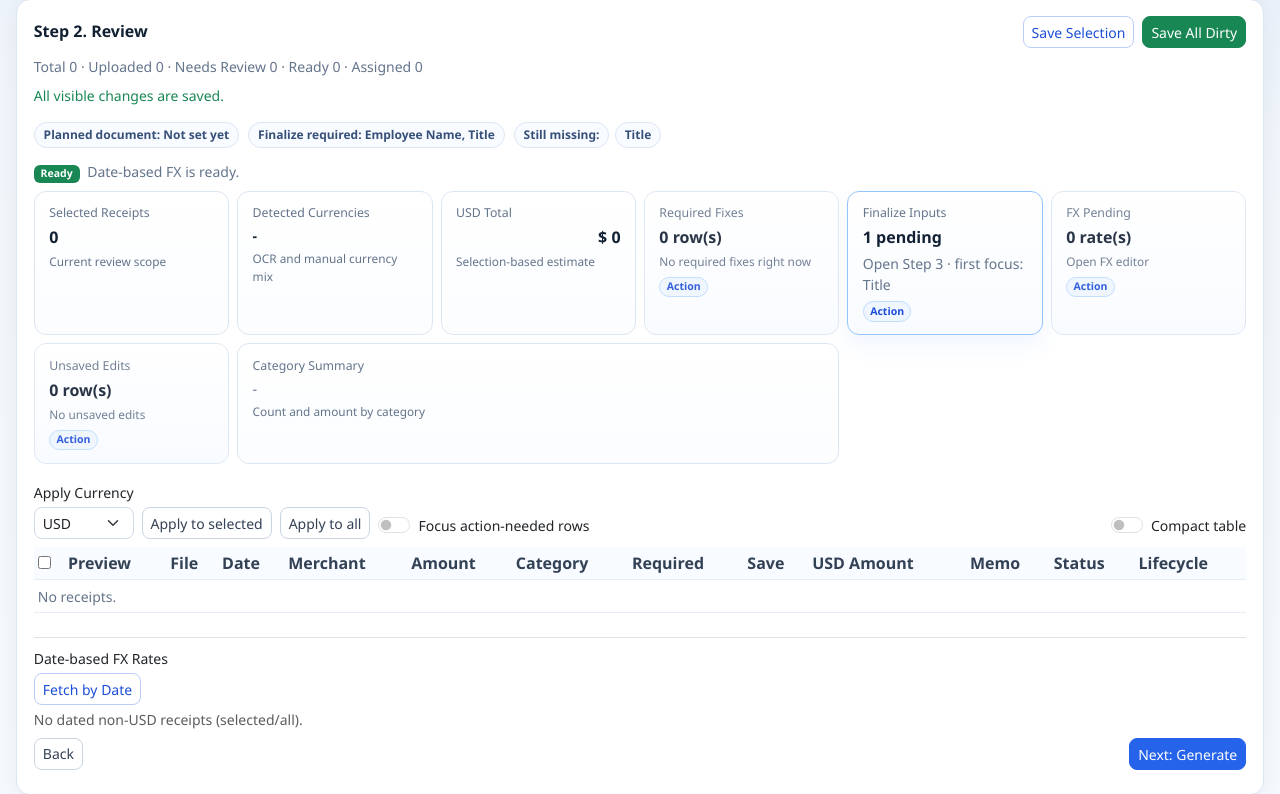
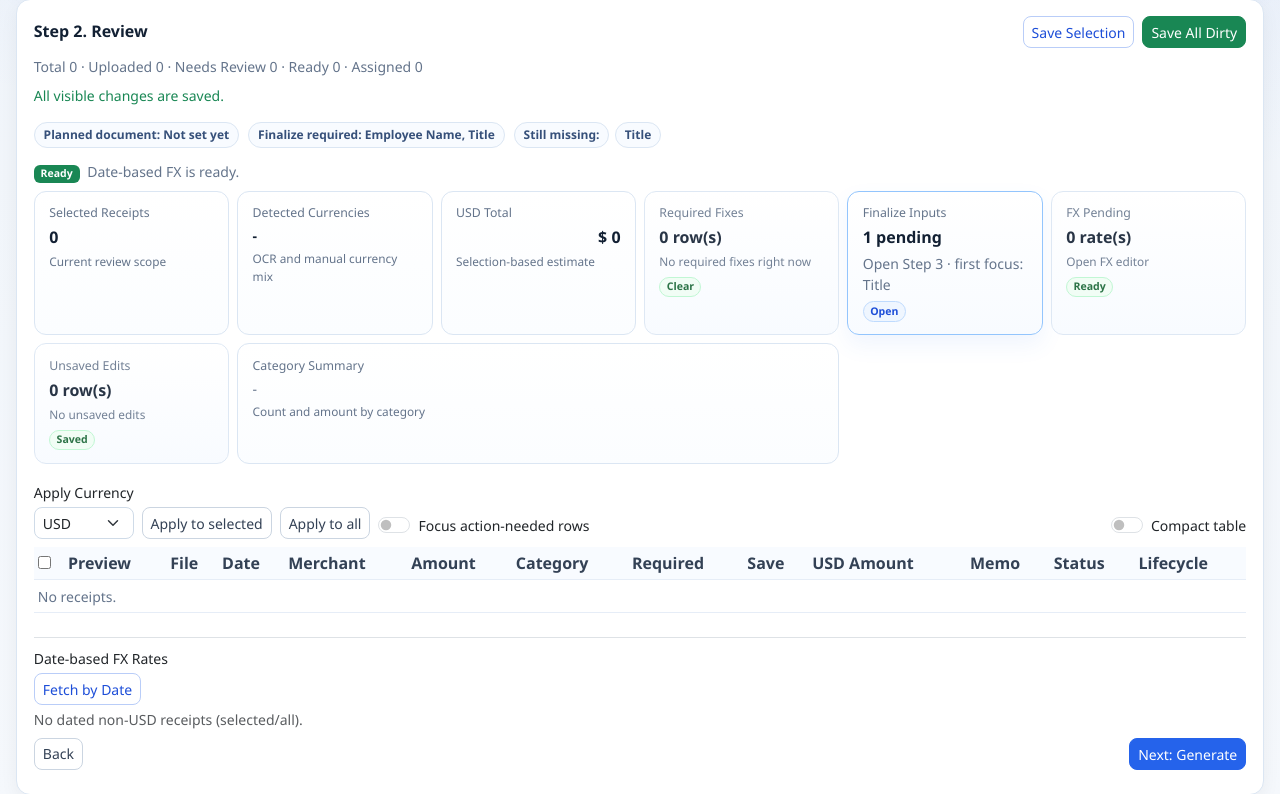
Before and after one commit to 2030Retire/EZWorks-Expense, a Flask app: page /reports/wizard/review in a window 1280 px wide. Shown: the part 298-1092 px from the top of the page. Run offline with Flask 3, Linux system fonts and the light colour scheme; the visitor is signed in with stand-in values (Sample User, id 1); data comes from the database, SQL or seed files in the repository; data that the repository does not hold is empty; some libraries are stand-ins or nearby versions.

Commit message:
feat: refine review kpi states and admin guidance

```diff
--- a/templates/admin.html
+++ b/templates/admin.html
@@ -276,6 +276,7 @@
           <i class="fa-solid fa-plus me-1"></i>Add Document Type
         </button>
       </div>
+      <div class="small text-muted mb-2">Accounting shows quick readiness for each document type. Use the Templates tab for file-level template comparison and preview.</div>
       <div id="documentTypesList"></div>
       <div class="sticky-save">
         <button class="btn btn-success btn-sm" onclick="saveAccountingPolicy()">
@@ -1867,6 +1868,7 @@ async function loadTemplateStatus() {
   });
   const overviewHtml = `
     <div class="small fw-semibold mb-2">Template + policy overview</div>
+    <div class="small text-muted mb-2">This tab is the detailed workspace for uploaded files, base fallback, and override comparison. Accounting keeps the lightweight readiness view.</div>
     <div class="template-overview-grid">
       <div class="template-overview-card">
         <div class="template-overview-label">Base Templates</div>
--- a/templates/report_wizard_review.html
+++ b/templates/report_wizard_review.html
@@ -58,6 +58,16 @@
       background: #eff6ff;
       border: 1px solid #bfdbfe;
       color: #1d4ed8;
+    }
+    .review-kpi-action-tag.ready {
+      background: #f0fdf4;
+      border-color: #bbf7d0;
+      color: #166534;
+    }
+    .review-kpi-action-tag.warn {
+      background: #fff7ed;
+      border-color: #fed7aa;
+      color: #9a3412;
     }
     .review-summary-list {
       display: grid;
@@ -233,10 +243,10 @@
         <div class="col-xl-2 col-md-4 col-sm-6"><div class="review-kpi-card readonly"><div class="kpi-label">Selected Receipts</div><div class="kpi-value" id="sumReceiptCount">0</div><div class="review-kpi-hint">Current review scope</div></div></div>
         <div class="col-xl-2 col-md-4 col-sm-6"><div class="review-kpi-card readonly"><div class="kpi-label">Detected Currencies</div><div class="kpi-value small" id="sumCurrencies">-</div><div class="review-kpi-hint">OCR and manual currency mix</div></div></div>
         <div class="col-xl-2 col-md-4 col-sm-6"><div class="review-kpi-card readonly"><div class="kpi-label">USD Total</div><div class="kpi-value amount-num" id="sumUsdTotal">$ 0</div><div class="review-kpi-hint">Selection-based estimate</div></div></div>
-        <div class="col-xl-2 col-md-4 col-sm-6"><div class="review-kpi-card clickable" id="sumRequiredCard" role="button" tabindex="0"><div class="kpi-label">Required Fixes</div><div class="kpi-value" id="sumRequiredRows">0 row(s)</div><div class="review-kpi-hint" id="sumRequiredHint">Show missing required rows</div><div class="review-kpi-action-tag">Action</div></div></div>
-        <div class="col-xl-2 col-md-4 col-sm-6"><div class="review-kpi-card clickable" id="sumFinalizeCard" role="button" tabindex="0"><div class="kpi-label">Finalize Inputs</div><div class="kpi-value" id="sumFinalizeInputs">2 field(s)</div><div class="small text-muted mt-1" id="sumFinalizeHint">Open Step 3</div><div class="review-kpi-action-tag">Action</div></div></div>
-        <div class="col-xl-2 col-md-4 col-sm-6"><div class="review-kpi-card clickable" id="sumFxCard" role="button" tabindex="0"><div class="kpi-label">FX Pending</div><div class="kpi-value" id="sumFxPending">0 rate(s)</div><div class="review-kpi-hint" id="sumFxHint">Open FX editor</div><div class="review-kpi-action-tag">Action</div></div></div>
-        <div class="col-xl-2 col-md-4 col-sm-6"><div class="review-kpi-card clickable" id="sumDirtyCard" role="button" tabindex="0"><div class="kpi-label">Unsaved Edits</div><div class="kpi-value" id="sumDirtyRows">0 row(s)</div><div class="review-kpi-hint" id="sumDirtyHint">Show unsaved rows</div><div class="review-kpi-action-tag">Action</div></div></div>
+        <div class="col-xl-2 col-md-4 col-sm-6"><div class="review-kpi-card clickable" id="sumRequiredCard" role="button" tabindex="0"><div class="kpi-label">Required Fixes</div><div class="kpi-value" id="sumRequiredRows">0 row(s)</div><div class="review-kpi-hint" id="sumRequiredHint">Show missing required rows</div><div class="review-kpi-action-tag" id="sumRequiredTag">Filter</div></div></div>
+        <div class="col-xl-2 col-md-4 col-sm-6"><div class="review-kpi-card clickable" id="sumFinalizeCard" role="button" tabindex="0"><div class="kpi-label">Finalize Inputs</div><div class="kpi-value" id="sumFinalizeInputs">2 field(s)</div><div class="small text-muted mt-1" id="sumFinalizeHint">Open Step 3</div><div class="review-kpi-action-tag" id="sumFinalizeTag">Open</div></div></div>
+        <div class="col-xl-2 col-md-4 col-sm-6"><div class="review-kpi-card clickable" id="sumFxCard" role="button" tabindex="0"><div class="kpi-label">FX Pending</div><div class="kpi-value" id="sumFxPending">0 rate(s)</div><div class="review-kpi-hint" id="sumFxHint">Open FX editor</div><div class="review-kpi-action-tag" id="sumFxTag">Open</div></div></div>
+        <div class="col-xl-2 col-md-4 col-sm-6"><div class="review-kpi-card clickable" id="sumDirtyCard" role="button" tabindex="0"><div class="kpi-label">Unsaved Edits</div><div class="kpi-value" id="sumDirtyRows">0 row(s)</div><div class="review-kpi-hint" id="sumDirtyHint">Show unsaved rows</div><div class="review-kpi-action-tag" id="sumDirtyTag">Filter</div></div></div>
         <div class="col-xl-6 col-md-12"><div class="review-kpi-card readonly"><div class="kpi-label">Category Summary</div><div class="review-summary-list" id="sumByCategory">-</div><div class="review-kpi-hint">Count and amount by category</div></div></div>
       </div>
 
@@ -390,6 +400,14 @@
       const card = document.getElementById(cardId);
       if (!card) return;
       card.dataset.state = active ? "active" : "quiet";
+    }
+    // 액션 카드의 태그 문구도 현재 상태에 맞춰 바꿔야 사용자가 다음 동작을 더 빨리 이해한다.
+    function setKpiActionTag(tagId, text, tone){
+      const tag = document.getElementById(tagId);
+      if (!tag) return;
+      tag.textContent = text;
+      tag.classList.remove("ready", "warn");
+      if (tone) tag.classList.add(tone);
     }
 
     function normalizeDateInput(v){
@@ -647,6 +665,7 @@
       document.querySelectorAll("#rows tr[data-id]").forEach((tr) => { if (updateRequiredState(tr) > 0) missingRows += 1; });
       document.getElementById("sumRequiredRows").textContent = `${missingRows} row(s)`;
       setKpiActionState("sumRequiredCard", missingRows > 0);
+      setKpiActionTag("sumRequiredTag", missingRows ? "Filter" : "Clear", missingRows ? "warn" : "ready");
       const hint = document.getElementById("sumRequiredHint");
       if (hint) hint.textContent = missingRows ? `Show ${missingRows} row(s) with missing date/amount/category` : "No required fixes right now";
       document.getElementById("requiredSummary").textContent = missingRows ? `Missing required values in ${missingRows} row(s): date/amount/category` : "";
@@ -710,6 +729,7 @@
         setKpiActionState("sumFinalizeCard", pending.length > 0);
         kpiCard.title = pending.length ? `Open Step 3 and focus ${labelMap[firstPending] || firstPending}` : "Open Step 3";
       }
+      setKpiActionTag("sumFinalizeTag", pending.length ? "Open" : "Ready", pending.length ? "" : "ready");
       if (kpiHint) {
         kpiHint.textContent = pending.length ? `Open Step 3 · first focus: ${labelMap[firstPending] || firstPending}` : "Open Step 3";
       }
@@ -764,6 +784,7 @@
           ? `Open FX editor (${fxRequirements.length} rate(s) pending)`
           : "Open FX editor";
       }
+      setKpiActionTag("sumFxTag", fxRequirements.length ? "Open" : "Ready", fxRequirements.length ? "warn" : "ready");
       if (fxHint) {
         fxHint.textContent = fxRequirements.length
           ? `Open FX editor · ${fxRequirements.length} missing`
@@ -774,6 +795,7 @@
       const dirtyCount = getDirtySet().size;
       document.getElementById("sumDirtyRows").textContent = `${dirtyCount} row(s)`;
       setKpiActionState("sumDirtyCard", dirtyCount > 0);
+      setKpiActionTag("sumDirtyTag", dirtyCount ? "Filter" : "Saved", dirtyCount ? "warn" : "ready");
       const dirtyHint = document.getElementById("sumDirtyHint");
       if (dirtyHint) dirtyHint.textContent = dirtyCount ? `Show ${dirtyCount} unsaved row(s)` : "No unsaved edits";
       syncWizardSettingsFromSelection(trs);
```
Also changed, not shown: docs/product/expense_processor_major_notes.md (+1 -0 lines).
